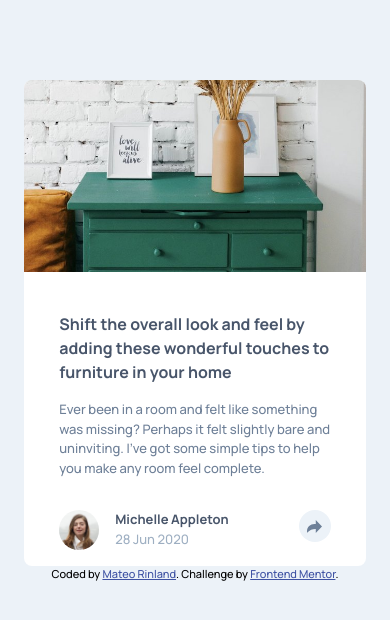
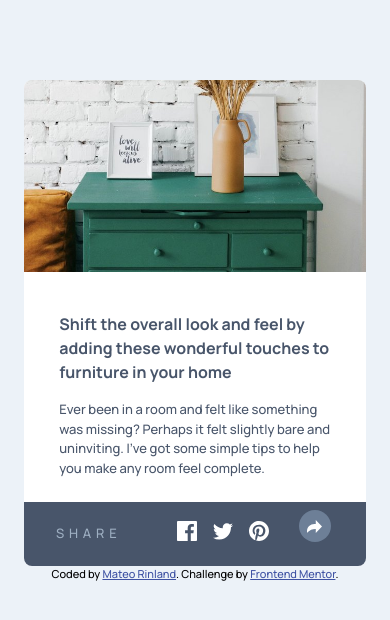
Before and after one commit to mateorinland/article-preview-component-main, a plain HTML site: page index.html in a window 390 px wide. Both pictures are taken after a click on the button "share". Drawn offline with Linux system fonts and the light colour scheme.

Commit message:
Toggletip added

```diff
--- a/css/styles.scss
+++ b/css/styles.scss
@@ -37,6 +37,7 @@ body {
     background-color: white;
     border-radius: 0.5rem;
     overflow: hidden;
+    position: relative;
 }
 
 .preview-image {
@@ -76,7 +77,7 @@ body {
 }
 
 .preview-description {
-    color: $Desaturated_Dark_Blue;
+    color: $Very_Dark_Grayish_Blue;
 }
 
 .author-info {
@@ -105,7 +106,20 @@ body {
     color: $Grayish_Blue;
 }
 
-.share_button {
+.share-container.toggle .share-toggletip {
+    display: flex;
+}
+
+.share-container.toggle .share-button {
+    background-color: $Desaturated_Dark_Blue;
+}
+
+.share-container.toggle .share-button svg path {
+    fill: white;
+}
+
+.share-button {
+    cursor: pointer;
     border-radius: 50%;
     border: none;
     width: 2rem;
@@ -114,10 +128,60 @@ body {
     align-items: center;
     justify-content: center;
     background-color: $Light_Grayish_Blue;
+    position: relative;
+    z-index: 1;
 }
 
-.share_toggletip {
+.share-toggletip {
     display: none;
+    background-color: $Very_Dark_Grayish_Blue;
+    align-items: center;
+    padding: 0 2rem;
+    height: 4rem;
+    position: absolute;
+    bottom: 0;
+    left: 0;
+    width: 100%;
+    gap: 1rem;
+}
+
+@media (min-width: 600px) {
+    .share-toggletip {
+        border-radius: 1rem;
+        width: 18rem;
+        height: 3.5rem;
+        gap: 0.5rem;
+        bottom: 6rem;
+        left: 30rem;
+        z-index: 2;
+    }
+
+    /* Triangular part of the "speech bubble" of the toggletip; doesn't seem to work */
+    .share__toggletip::after {
+        content: "";
+        position: absolute;
+        width: 0;
+        height: 0;
+        border-left: 1rem solid transparent;
+        border-right: 1rem solid transparent;
+        border-bottom: 1rem solid $Very_Dark_Grayish_Blue;
+        bottom: -0.6rem;
+        left: 66.5%;
+        transform: rotate(180deg);
+      }
+}
+
+.share-text {
+    text-transform: uppercase;
+    color: $Grayish_Blue;
+    letter-spacing: 0.3rem;
+}
+
+.icons-list {
+    display: flex;
+    align-items: center;
+    gap: 1rem;
+    list-style: none;
 }
 
 .attribution {
--- a/index.html
+++ b/index.html
@@ -37,8 +37,8 @@
             <p class="article-date">28 Jun 2020</p>
           </div>
         </div>
-        <div class="share_container">
-          <button class="share_button" aria-label="share">
+        <div class="share-container">
+          <button class="share-button" aria-label="share">
             <svg
               xmlns="http://www.w3.org/2000/svg"
               width="15"
@@ -51,11 +51,11 @@
               />
             </svg>
           </button>
-          <div class="share_toggletip">
-            <p class="share_text">Share</p>
-            <ul class="icons_list">
-              <li class="list_item">
-                <a href="#" class="list_link">
+          <div class="share-toggletip">
+            <p class="share-text">Share</p>
+            <ul class="icons-list">
+              <li class="list-item">
+                <a href="#" class="list-link">
                   <svg
                     xmlns="http://www.w3.org/2000/svg"
                     width="20"
@@ -68,8 +68,8 @@
                   </svg>
                 </a>
               </li>
-              <li class="list_item">
-                <a href="#" class="list_link">
+              <li class="list-item">
+                <a href="#" class="list-link">
                   <svg
                     xmlns="http://www.w3.org/2000/svg"
                     width="20"
@@ -82,8 +82,8 @@
                   </svg>
                 </a>
               </li>
-              <li class="list__litem">
-                <a href="#" class="list__link">
+              <li class="list-item">
+                <a href="#" class="list-link">
                   <svg
                     xmlns="http://www.w3.org/2000/svg"
                     width="20"
@@ -106,5 +106,6 @@
     Coded by <a href="https://www.linkedin.com/in/mateo-rinland-9b1a93bb/">Mateo Rinland</a>.
     Challenge by <a href="https://www.frontendmentor.io?ref=challenge" target="_blank">Frontend Mentor</a>.
   </footer>
+  <script src="./script.js"></script>
 </body>
 </html>
--- /dev/null
+++ b/script.js
@@ -0,0 +1,6 @@
+const shareButton = document.querySelector(".share-button");
+const shareContainer = document.querySelector(".share-container");
+
+shareButton.addEventListener("click", () => {
+  shareContainer.classList.toggle("toggle");
+});
```
Also changed, not shown: css/styles.css.
